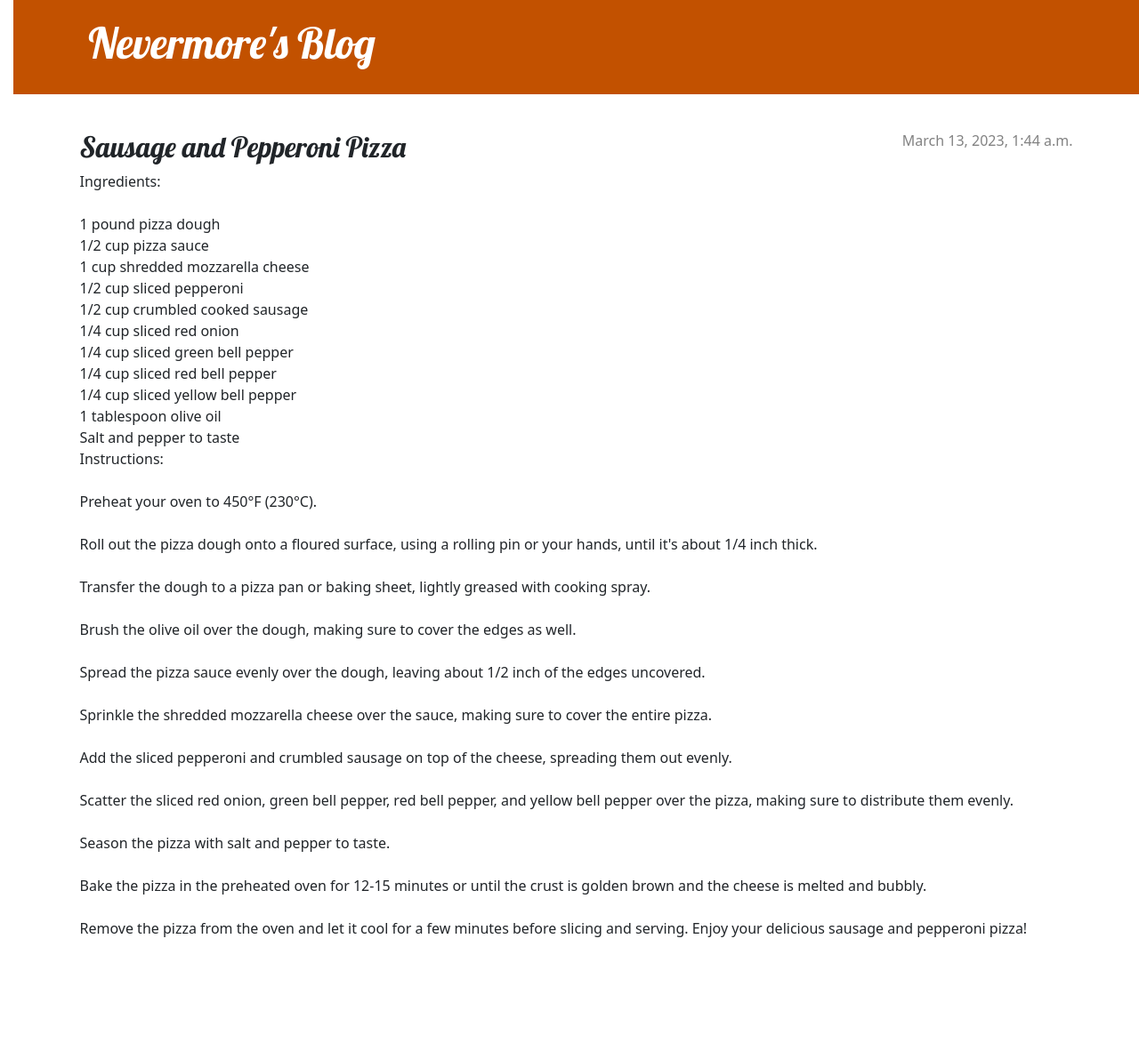
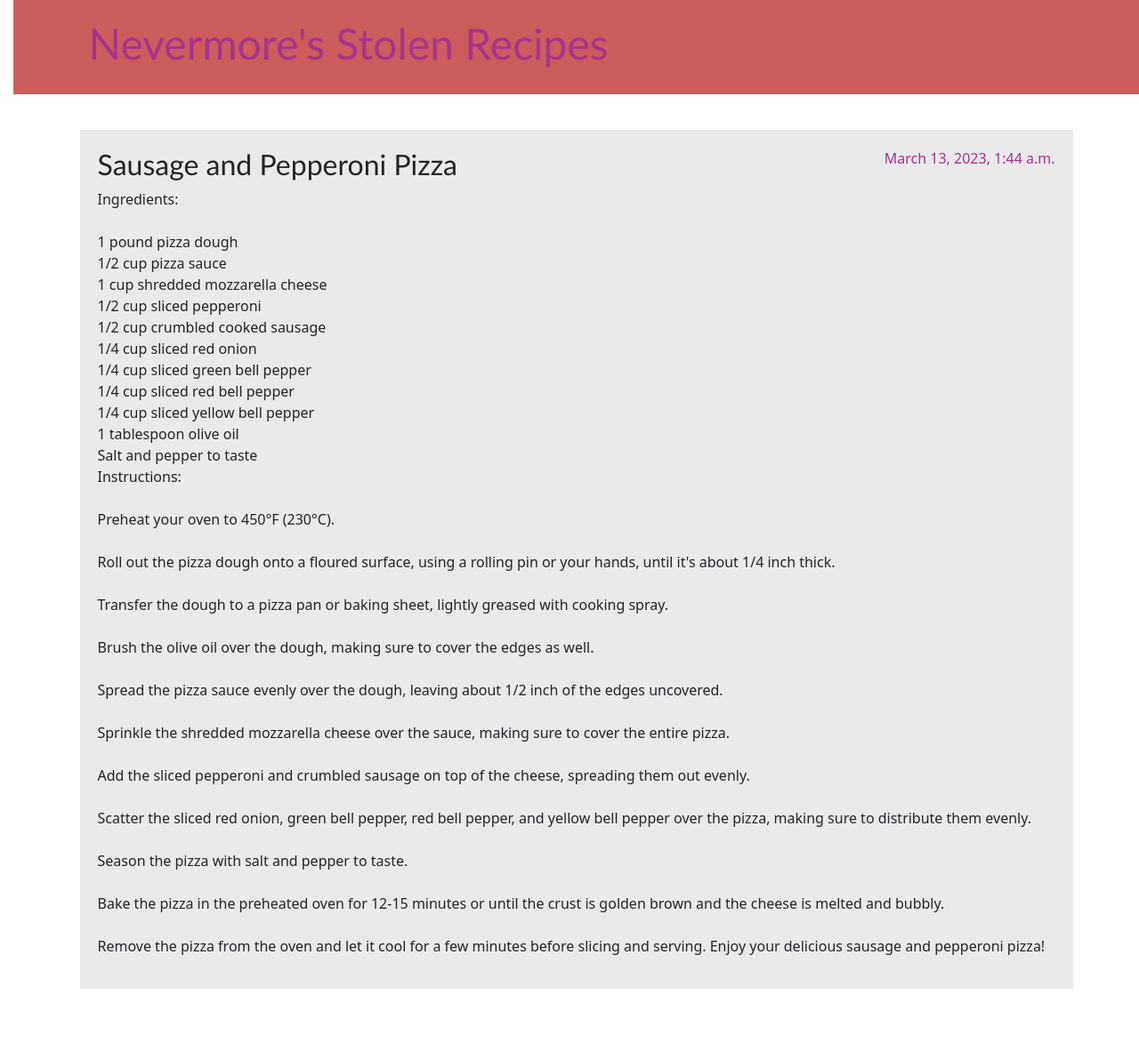
Before and after one commit to Gregak-7/my-first-blog, a Django app: page /post/12/ in a window 1280 px wide. Shown: the whole page at 89% size. Before the commit the page ends 1054 px from the top, so only its background shows below. Run offline with Django 3.2, Linux system fonts and the light colour scheme; data comes from the database, SQL or seed files in the repository; both versions use the stored data as it was after the commit.

Commit message:
My recipe app.

```diff
--- a/blog/static/css/blog.css
+++ b/blog/static/css/blog.css
@@ -1,14 +1,16 @@
+/* Kitchen Style CSS */
+
 body {
 padding-left: 15px;
 }
 
 h1 a, h2 a {
-    color: #C25100;
-    font-family: 'Lobster';
+color: #A6348D;
+font-family: 'Gill Sans', sans-serif;
 }
 
 .page-header {
-    background-color: #C25100;
+background-color: #A6348D;
 margin-top: 0;
 margin-bottom: 40px;
 padding: 20px 20px 20px 40px;
@@ -18,7 +20,7 @@ h1 a, h2 a {
 .page-header h1 a,
 .page-header h1 a:visited,
 .page-header h1 a:active {
-    color: #ffffff;
+color: #A6348D;
 font-size: 36pt;
 text-decoration: none;
 }
@@ -27,11 +29,11 @@ h1,
 h2,
 h3,
 h4 {
-    font-family: 'Lobster', cursive;
+font-family: 'Gill Sans', sans-serif;
 }
 
 .date {
-    color: #828282;
+color: #A6348D;
 }
 
 .save {
@@ -46,7 +48,7 @@ h4 {
 .top-menu,
 .top-menu:hover,
 .top-menu:visited {
-    color: #ffffff;
+color: #A6348D;
 float: right;
 font-size: 26pt;
 margin-right: 20px;
@@ -58,7 +60,7 @@ h4 {
 
 .post h2 a,
 .post h2 a:visited {
-    color: #000000;
+color: #A6348D;
 }
 
 .post > .date,
@@ -68,12 +70,12 @@ h4 {
 
 .btn-secondary,
 .btn-secondary:visited {
-    color: #C25100;
+color: #A6348D;
 background: none;
-    border-color: #C25100;
+border-color: #A6348D;
 }
 
 .btn-secondary:hover {
 color: #FFFFFF;
-    background-color: #C25100;
+background-color: #A6348D;
 }
--- a/blog/templates/blog/base.html
+++ b/blog/templates/blog/base.html
@@ -2,10 +2,103 @@
 <!DOCTYPE html>
 <html>
   <head>
-        <title>Nevermore's Blog</title>
-        <link rel="stylesheet" href="https://cdn.jsdelivr.net/npm/bootstrap@5.1.3/dist/css/bootstrap.min.css" integrity="sha384-1BmE4kWBq78iYhFldvKuhfTAU6auU8tT94WrHftjDbrCEXSU1oBoqyl2QvZ6jIW3" crossorigin="anonymous">
-        <link href='//fonts.googleapis.com/css?family=Lobster&subset=latin,latin-ext' rel='stylesheet' type='text/css'>
+    <title>Nevermore's Stolen Recipes</title>
+    <link
+      rel="stylesheet"
+      href="https://cdn.jsdelivr.net/npm/bootstrap@5.1.3/dist/css/bootstrap.min.css"
+      integrity="sha384-1BmE4kWBq78iYhFldvKuhfTAU6auU8tT94WrHftjDbrCEXSU1oBoqyl2QvZ6jIW3"
+      crossorigin="anonymous"
+    />
     <link rel="stylesheet" href="{% static 'css/blog.css' %}">
+    <style>
+      /* Kitchen Style CSS */
+      body {
+        padding-left: 15px;
+      }
+
+      h1 a,
+      h2 a {
+        color: 	#CD5C5C;
+        font-family: 'Gill Sans', sans-serif;
+      }
+
+      .page-header {
+        background-color: 	#CD5C5C;
+        margin-top: 0;
+        margin-bottom: 40px;
+        padding: 20px 20px 20px 40px;
+      }
+
+      .page-header h1,
+      .page-header h1 a,
+      .page-header h1 a:visited,
+      .page-header h1 a:active {
+        color: #a6348d;
+        font-size: 36pt;
+        text-decoration: none;
+      }
+
+      h1,
+      h2,
+      h3,
+      h4 {
+        font-family: 'Gill Sans', sans-serif;
+      }
+
+      .date {
+        color: #a6348d;
+      }
+
+      .save {
+        float: right;
+      }
+
+      .post-form textarea,
+      .post-form input {
+        width: 100%;
+      }
+
+      .top-menu,
+      .top-menu:hover,
+      .top-menu:visited {
+        color: #a6348d;
+        float: right;
+        font-size: 26pt;
+        margin-right: 20px;
+      }
+
+      .post {
+        margin-bottom: 70px;
+        background-color: #f4f4f4;
+        padding: 20px;
+      }
+
+      .post:nth-child(odd) {
+        background-color: #eaeaea;
+      }
+
+      .post h2 a,
+      .post h2 a:visited {
+        color: #a6348d;
+      }
+
+      .post > .date,
+      .post > .actions {
+        float: right;
+      }
+
+      .btn-secondary,
+      .btn-secondary:visited {
+        color: #a6348d;
+        background: none;
+        border-color: #a6348d;
+      }
+
+      .btn-secondary:hover {
+        color: #fff;
+        background-color: #a6348d;
+      }
+    </style>
   </head>
   <body>
     <header class="page-header">
@@ -15,7 +108,7 @@
           {% include './icons/file-earmark-plus.svg' %}
         </a>
         {% endif %}
-                <h1><a href="/">Nevermore's Blog</a></h1>
+        <h1><a href="/">Nevermore's Stolen Recipes</a></h1>
       </div>
     </header>
     <main class="content container">
```
Also changed, not shown: db.sqlite3, 1 other file. Lines whose indentation alone changed are shown as unchanged.
